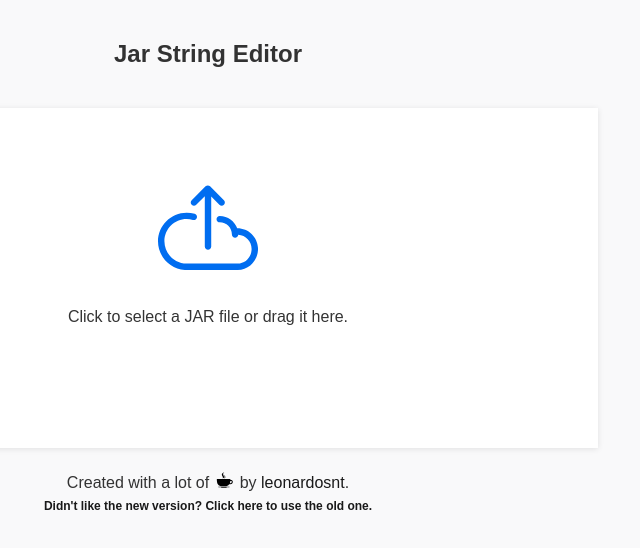
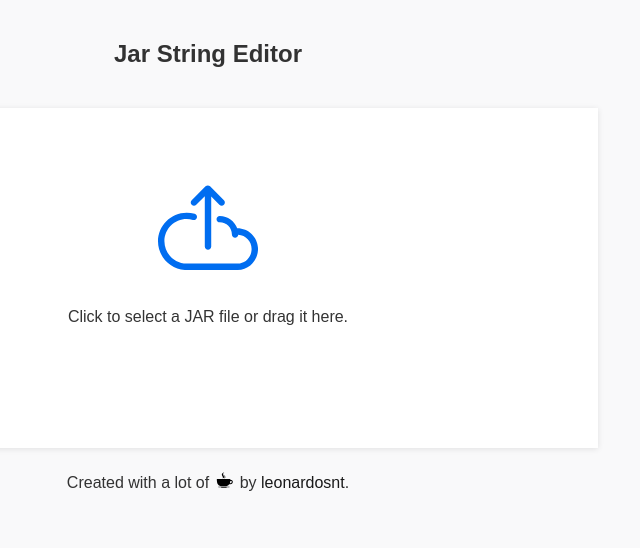
Before and after one commit to leonardosnt/jar-string-editor, a React app: page / in a window 1280 px wide. Shown: the top 548 px of the page, without its empty margins (432-1072 px from the left). Built offline with nearby package versions, Linux system fonts and the light colour scheme.

Commit message:
Remove old version link

```diff
--- a/src/App.js
+++ b/src/App.js
@@ -397,14 +397,6 @@ const Footer = () => (
         </Link>
       ),
     })}
-
-    <div style={{ paddingTop: '.6em', fontSize: '.75em' }}>
-      <b>
-        <Link href="https://jar-string-editor-v1.now.sh/">
-          {translate('app.old_version')}
-        </Link>
-      </b>
-    </div>
   </div>
 );
 
--- a/src/i18n/langs/en.json
+++ b/src/i18n/langs/en.json
@@ -24,7 +24,6 @@
   "app": {
     "collecting_strings": "Collecting strings... {{progress}}% ({{numDone}}/{{numClasses}} classes)",
     "created_by": "Created with a lot of {{coffee}} by {{link}}.",
-    "old_version": "Didn't like the new version? Click here to use the old one.",
     "search": "Search",
     "save": "Save",
     "strings_info": "{{found}} strings found | {{after_filter}} after filter ({{took}}ms)",
--- a/src/i18n/langs/pt-BR.json
+++ b/src/i18n/langs/pt-BR.json
@@ -24,7 +24,6 @@
   "app": {
     "collecting_strings": "Coletando strings... {{progress}}% ({{numDone}}/{{numClasses}} classes)",
     "created_by": "Criado com muito {{coffee}} por {{link}}.",
-    "old_version": "Não gostou da nova versão? Clique aqui para usar a antiga.",
     "search": "Pesquisar",
     "save": "Salvar",
     "strings_info": "{{found}} strings encontradas | {{after_filter}} após filtro ({{took}}ms)",
```
